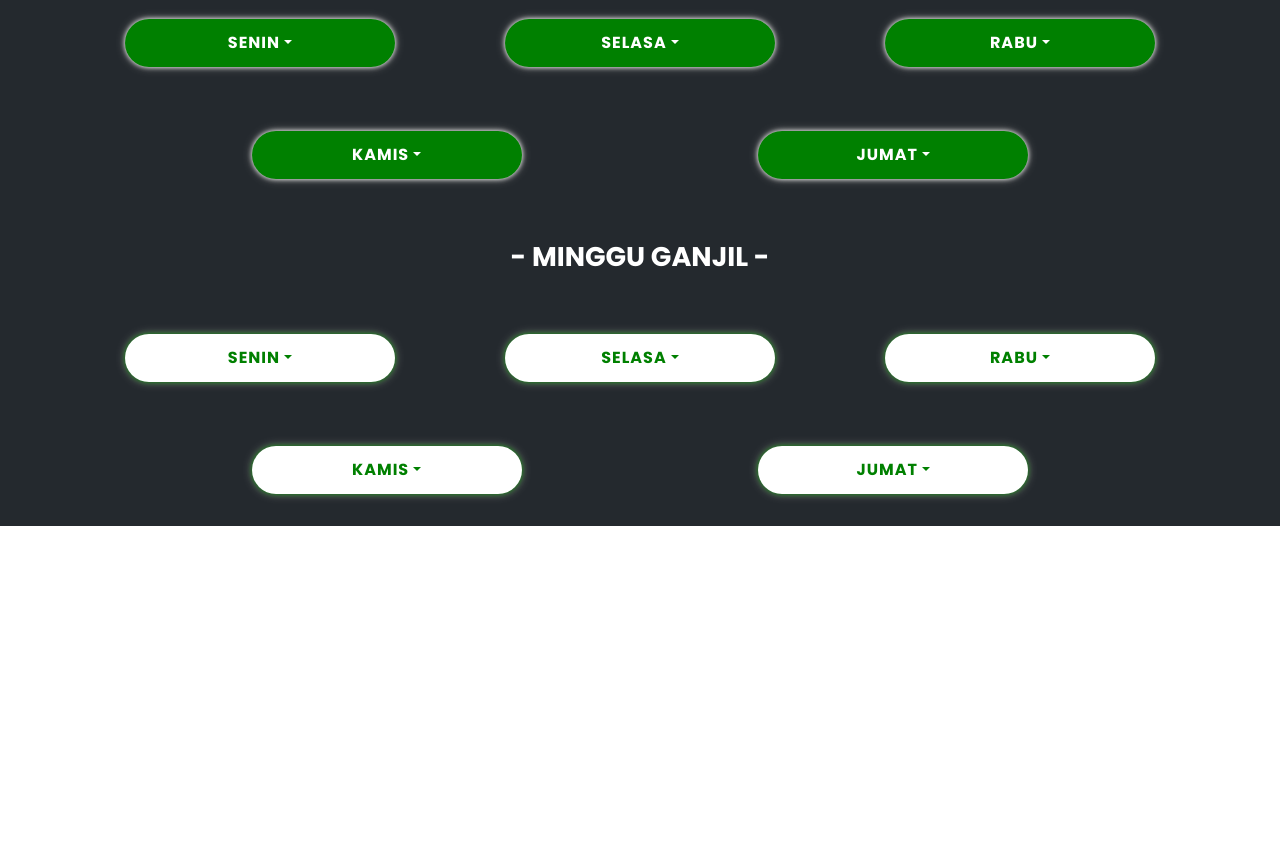
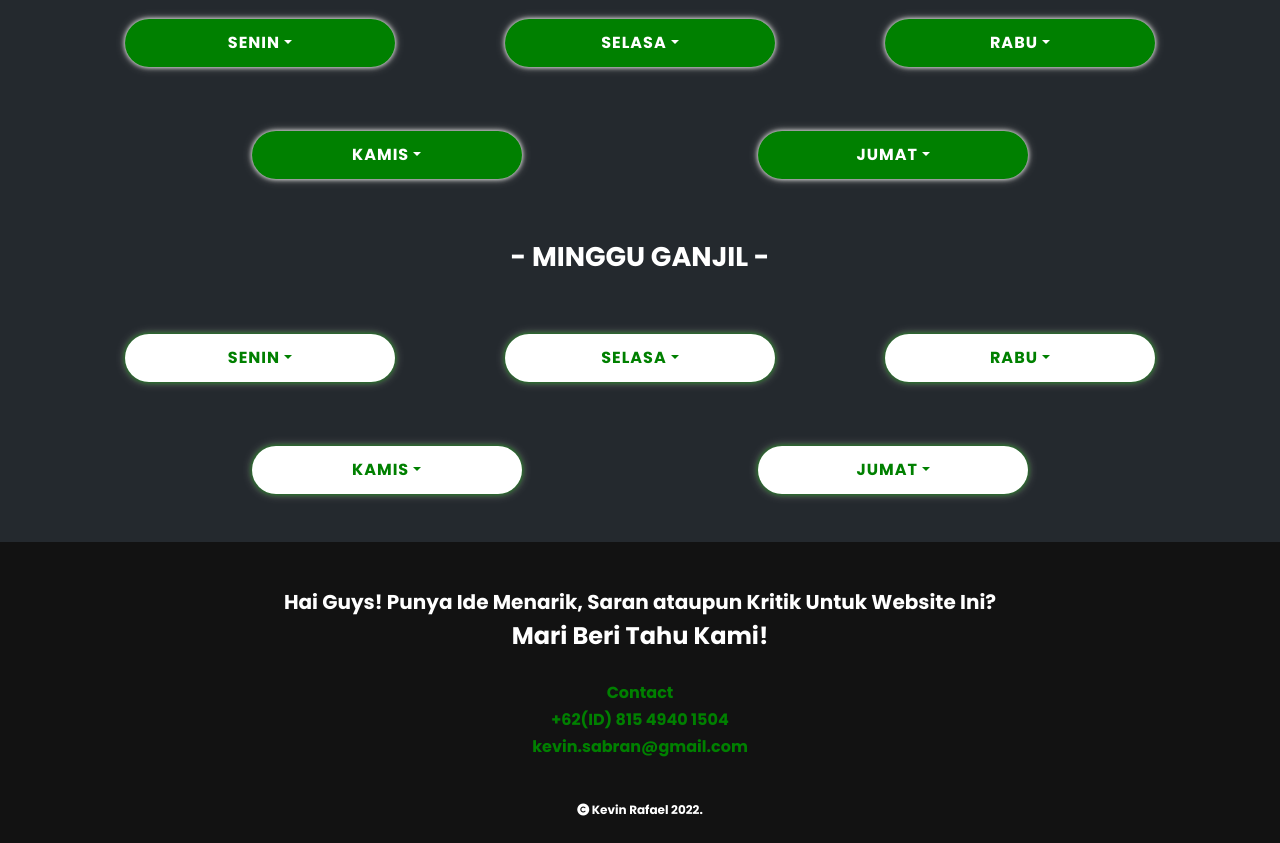
Before and after one commit to ItsKevinRafaell/Website-Kelas, a plain HTML site: page index.html in a window 1280 px wide. Shown: the part 3053-3896 px from the top of the page. Before the commit the page ends 3579 px from the top, so only its background shows below. Drawn offline with nearby package versions, Linux system fonts and the light colour scheme.

Commit message:
add footer

```diff
--- a/assets/style.css
+++ b/assets/style.css
@@ -5,9 +5,9 @@ body {
   height: 100%;
 }
 
-/* section {
+section {
   padding-top: 10px;
-} */
+}
 
 nav {
   color: black;
@@ -313,7 +313,6 @@ container.minggu-ganjil ul.btn {
 
 .member h6{
   font-size:18px;
-  color: black;
 }
 
 .member p {
@@ -631,3 +630,25 @@ container.minggu-ganjil ul.btn {
 .introduction h5 {
   padding-bottom:40px;
 }
+
+footer {
+  background-color : #121212;
+  color:white;
+}
+
+footer h6 {
+  color:green;
+}
+
+footer br {
+  margin: 1rem 0;
+  color: white;
+  border: 0;
+  border-top: 1px solid;
+  opacity: .25;
+}
+footer p {
+  color:white;
+  font-size:12px;
+  margin:0;
+}
--- a/index.html
+++ b/index.html
@@ -17,6 +17,14 @@
     <link rel="stylesheet" href="/assets/style.css" />
     <!-- Data AOS -->
     <link rel="stylesheet" href="https://unpkg.com/aos@next/dist/aos.css" />
+
+    <link
+      rel="stylesheet"
+      href="https://cdnjs.cloudflare.com/ajax/libs/font-awesome/6.2.0/css/all.min.css"
+      integrity="sha512-xh6O/CkQoPOWDdYTDqeRdPCVd1SpvCA9XXcUnZS2FmJNp1coAFzvtCN9BmamE+4aHK8yyUHUSCcJHgXloTyT2A=="
+      crossorigin="anonymous"
+      referrerpolicy="no-referrer"
+    />
 
     <script src="script.js" defer></script>
   </head>
@@ -177,7 +185,7 @@
     <!--  Member End -->
 
     <!-- Jadwal Start -->
-    <section class="jadwal" id="jadwal">
+    <section class="jadwal pb-3" id="jadwal">
       <div class="container minggu-genap">
         <div class="header-jadwal text-center">
           <h1>JADWAL XI-RPL</h1>
@@ -323,6 +331,20 @@
     </section>
     <!-- Jadwal End -->
 
+    <!-- Footer Start -->
+    <footer>
+      <div class="div text-center pt-5 pb-4">
+        <h5>Hai Guys! Punya Ide Menarik, Saran ataupun Kritik Untuk Website Ini?</h5>
+        <h4>Mari Beri Tahu Kami!</h4>
+        <br />
+        <h6>Contact</h6>
+        <h6>+62(ID) 815 4940 1504</h6>
+        <h6>kevin.sabran@gmail.com</h5>
+        <br>
+        <p><i class="fa-solid fa-copyright pt-3"></i> Kevin Rafael 2022.</p>
+      </div>
+    </footer>
+    <!-- Footer End  -->
     <!-- Script Bootstrap -->
     <script src="https://cdn.jsdelivr.net/npm/bootstrap@5.2.0/dist/js/bootstrap.bundle.min.js" integrity="sha384-A3rJD856KowSb7dwlZdYEkO39Gagi7vIsF0jrRAoQmDKKtQBHUuLZ9AsSv4jD4Xa" crossorigin="anonymous"></script>
 
--- a/script.js
+++ b/script.js
@@ -49,8 +49,8 @@ toggle.addEventListener("click", function () {
   } else {
     body.style.background = "black";
     body.style.color = "white";
+
     body.style.transition = "2s";
-    body.style.navcolor.background = "black";
   }
 });
 
```
